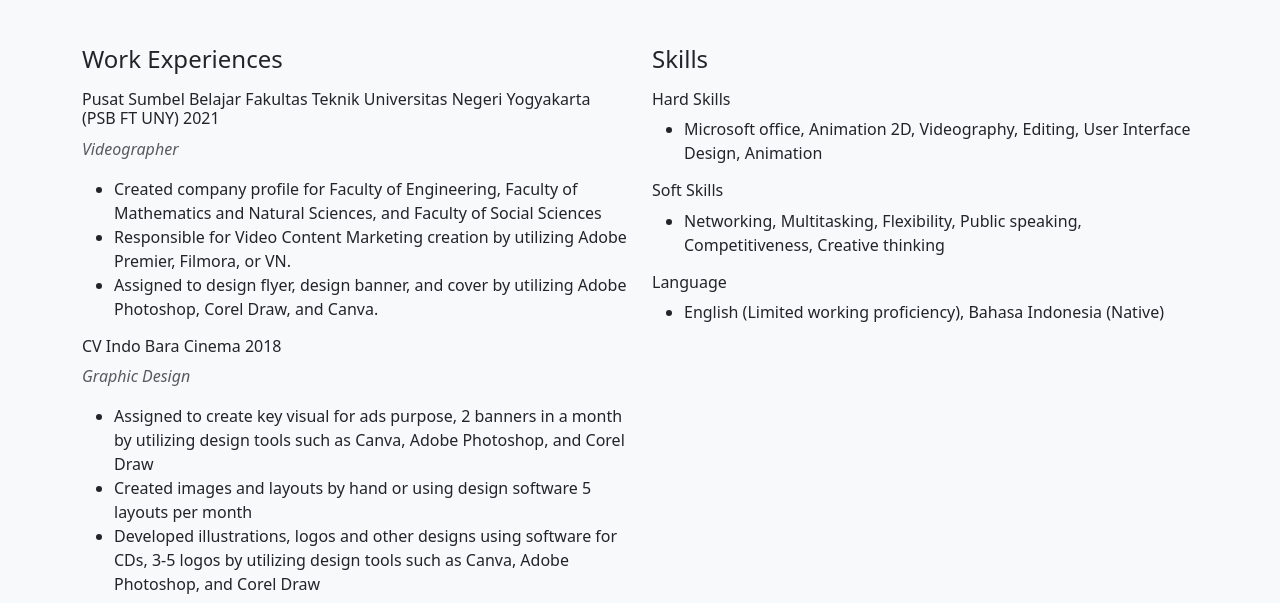
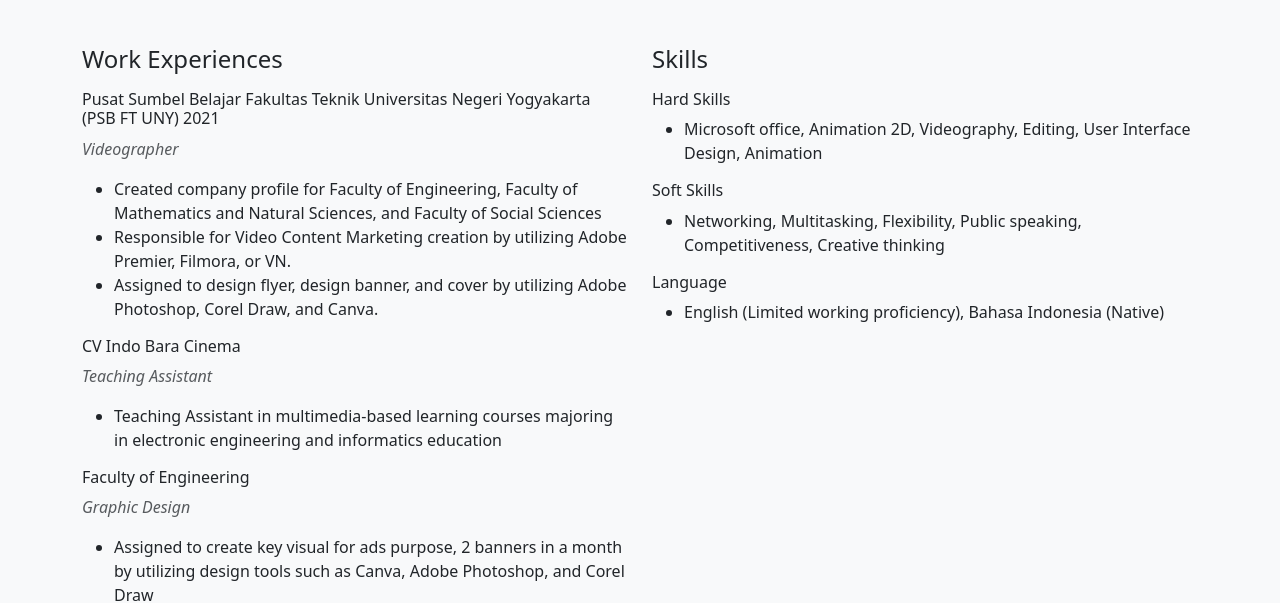
Before and after one commit to Yasminnaf/prototype-yasminnaf.github.io, a plain HTML site: page Skill.html in a window 1280 px wide. Shown: the part 233-836 px from the top of the page. Drawn offline with nearby package versions, Linux system fonts and the light colour scheme.

Commit message:
Update Skill.html
Signed-off-by: Yasminnaf <87657014+Yasminnaf@users.noreply.github.com>

```diff
--- a/Skill.html
+++ b/Skill.html
@@ -58,7 +58,18 @@
                         </ul>
 
                         <ul style="padding-left: 0px;">
-                            <h6> CV Indo Bara Cinema 2018 </h6>
+                            <h6> CV Indo Bara Cinema </h6>
+                            <p class="text-muted"><em> Teaching Assistant </em>
+                            </p>
+                        </ul>
+                        <ul class="list-style">
+
+                            <li>Teaching Assistant in multimedia-based learning courses majoring in electronic engineering and informatics education </li>
+
+                        </ul>
+
+                         <ul style="padding-left: 0px;">
+                            <h6> Faculty of Engineering </h6>
                             <p class="text-muted"><em> Graphic Design</em>
                             </p>
                         </ul>
```
